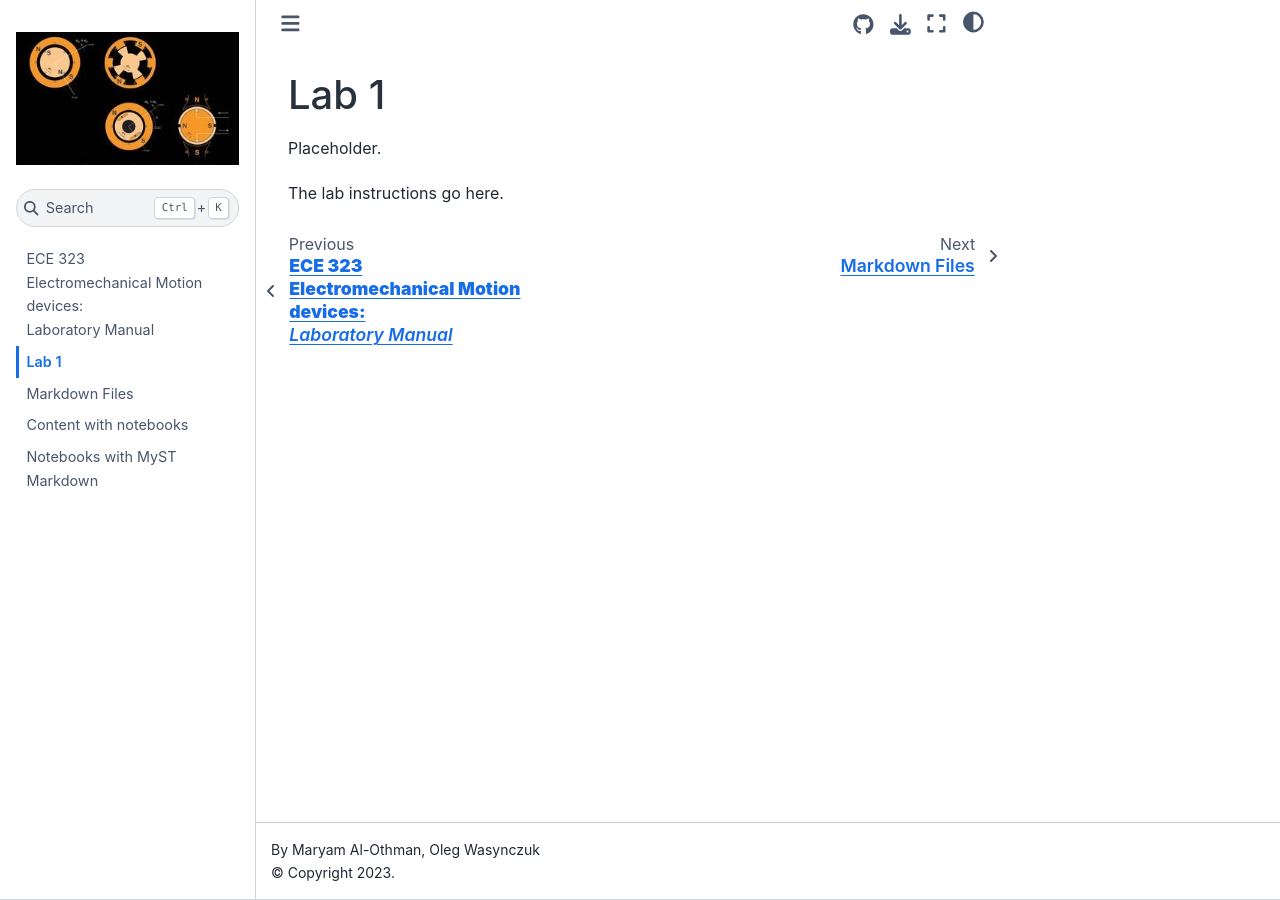
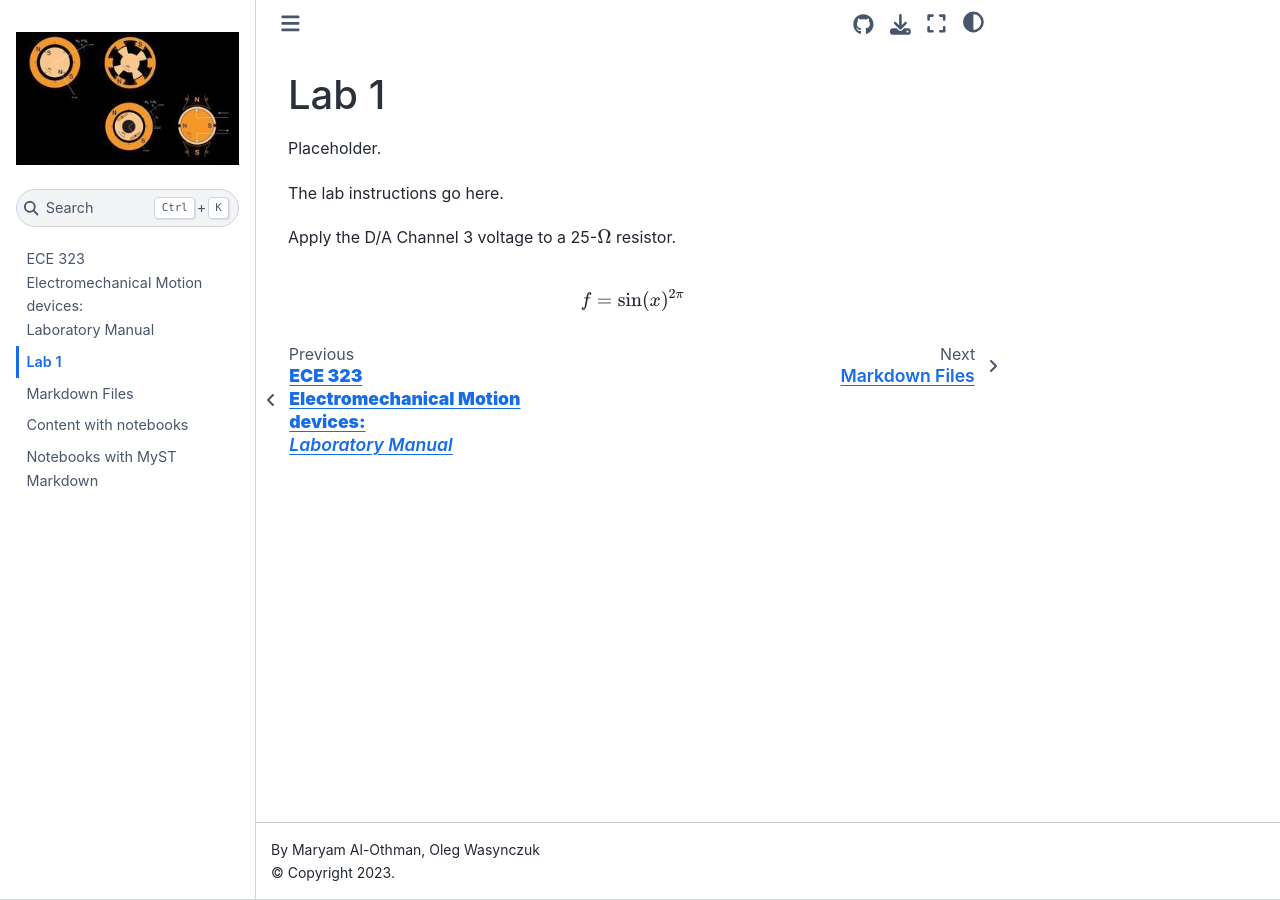
Before and after one commit to Purdue-ECE-32300/lab_book, a Jupyter Book: the page built from source/lab_1.md, in a window 1280 px wide. Built offline with Jupyter Book 1.0.4 settings and Sphinx 7.4.7 and the Sphinx Book theme 1.1.4, drawn with Linux system fonts in a browser that asks for light colours.

Commit message:
Add some math examples.

```diff
--- a/source/lab_1.md
+++ b/source/lab_1.md
@@ -3,3 +3,7 @@
 Placeholder.
 
 The lab instructions go here.
+
+Apply the D/A Channel 3 voltage to a 25-$\Omega$ resistor.
+
+$$f = \sin(x)^{2\pi}$$
```
